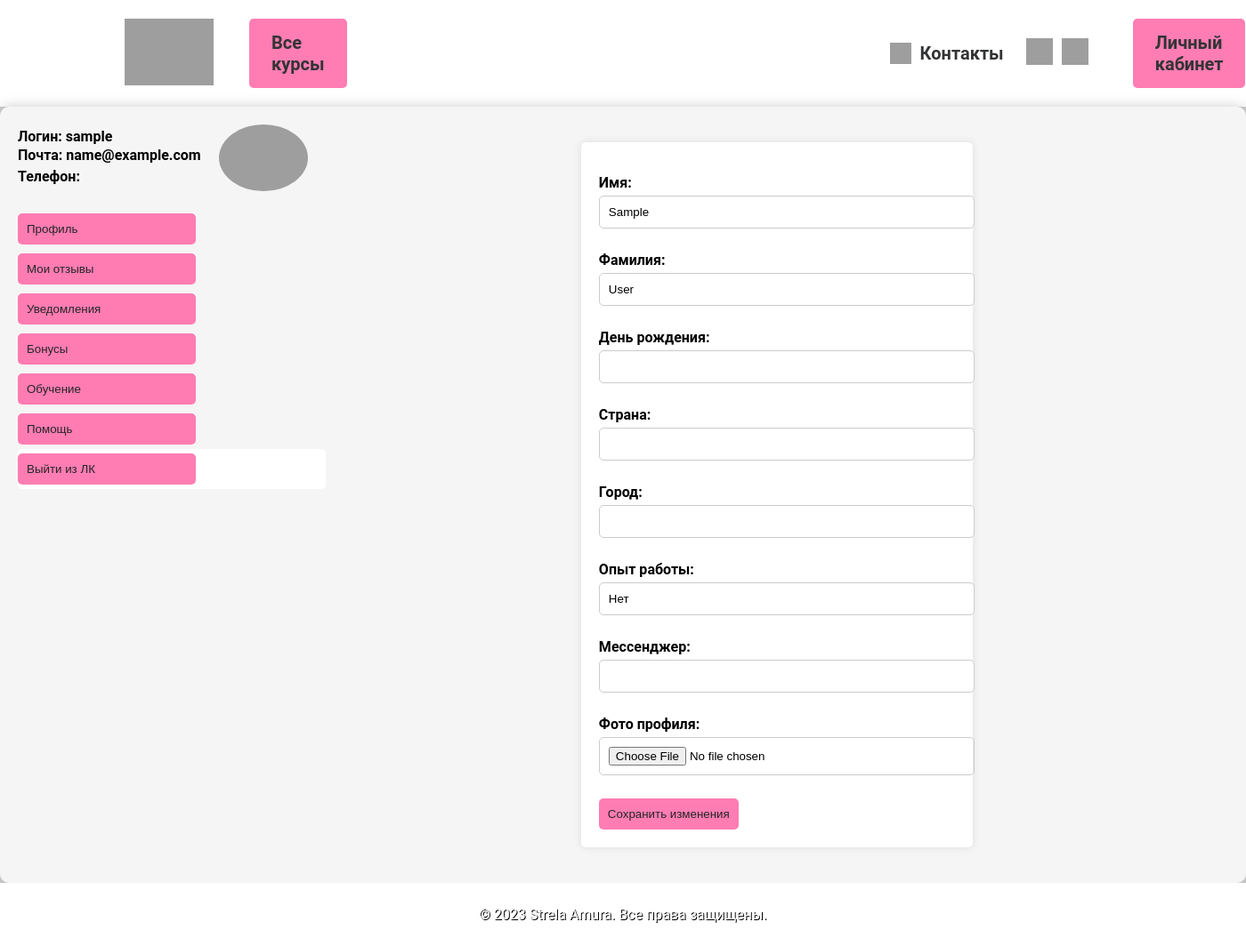
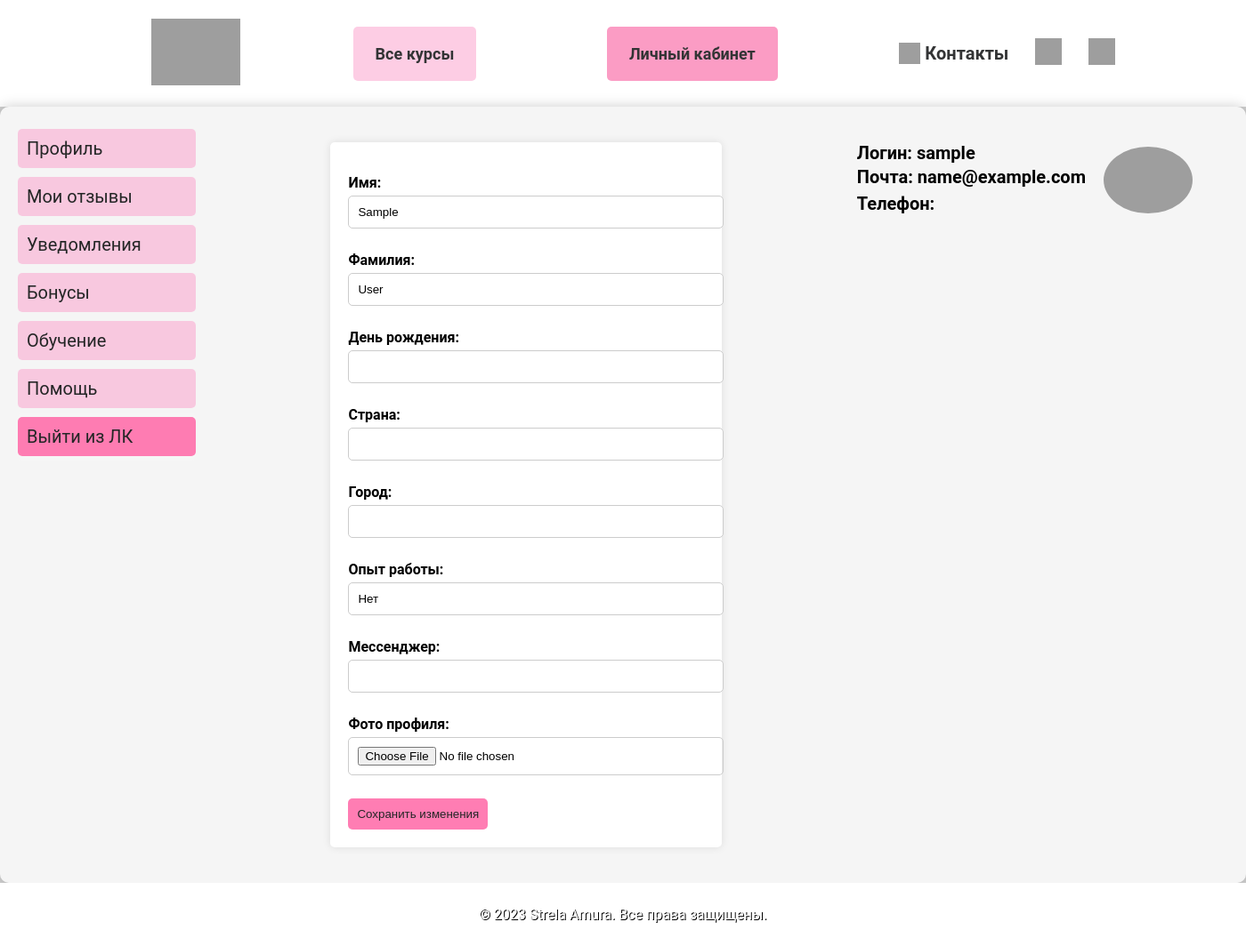
Before and after one commit to Dm-Str/Amur_Studio, a Django app: page /lk_user/edit_profile/ in a window 1400 px wide. Shown: the whole page at 89% size. Run offline with Django 5.2, Linux system fonts and the light colour scheme; the visitor is signed in with stand-in values (Sample User, id 1); grey boxes are pictures that could not be loaded.

Commit message:
Add fix frontend

```diff
--- a/static/lk_learning.css
+++ b/static/lk_learning.css
@@ -65,7 +65,7 @@ body {
     display: inline-block; /* Позволяет задать размеры и отступы */
     margin-right: 10px; /* Отступ между текстом и аватаром */
     text-decoration: none; /* Убираем подчеркивание у ссылки */
-    color: #ffffff; /* Цвет текста ссылки */
+    color: #272626; /* Цвет текста ссылки */
     background-color: rgba(255, 111, 171, 0.9); /* Цвет фона кнопки */
     padding: 10px 15px; /* Внутренние отступы */
     border-radius: 5px; /* Закругление углов */
@@ -121,7 +121,7 @@ body {
 
 .lesson-list a {
     text-decoration: none; /* Убираем подчеркивание */
-    color: rgba(255, 111, 171, 0.9); /* Цвет ссылок */
+    color: #F4297AE5; /* Цвет ссылок */
     border: 2px solid #c6c4c4; /* Черный контур */
     padding: 5px 10px; /* Внутренние отступы для создания пространства между текстом и контуром */
     border-radius: 4px; /* Закругление углов (по желанию) */
@@ -132,6 +132,7 @@ body {
 .lesson-list a:hover {
     background-color: rgba(0, 0, 0, 0.1); /* Цвет фона при наведении (по желанию) */
 }
+
 
 .main-content {
     flex-grow: 1; /* Занимает оставшееся пространство */
--- a/static/styles.css
+++ b/static/styles.css
@@ -37,56 +37,75 @@ body {
 
 header {
     background-color: #ffffff;
-    background-size: cover; /* Заполнение всего заголовка */
-    background-position: top; /* Отображение верхней части изображения */
     color: #333435; /* Цвет для текста заголовка */
     padding: 10px 20px; /* Отступы для заголовка */
     display: flex; /* Используем flexbox для выравнивания элементов */
-    /*justify-content: space-between; !* Распределяем пространство между элементами *!*/
     align-items: center; /* Центрируем элементы по вертикали */
     font-family: 'Roboto', serif; /* Шрифт для заголовка */
     height: 100px;
+    justify-content: space-between; /* Распределяем пространство между элементами */
+}
+
+.header-left {
+    display: flex; /* Используем flexbox для выравнивания элементов в левой части */
+    align-items: center; /* Центрируем элементы по вертикали */
+    margin-left: 50px; /* Отступ слева от края страницы */
+}
+
+.header-right {
+    display: flex; /* Используем flexbox для выравнивания элементов в правой части */
+    align-items: center; /* Центрируем элементы по вертикали */
+    margin-right: 50px; /* Отступ справа от края страницы */
 }
 
 .logo {
     height: 110%; /* Высота логотипа, можно настроить по желанию */
     max-width: 100px; /* Максимальная ширина логотипа, чтобы он не выходил за границы */
-    margin-left: 120px;
-    margin-right: 40px;
+    margin-left: 150px; /* Отступ справа от логотипа */
+transition: box-shadow 0.3s ease; /* Плавный переход для тени */
+}
+
+.logo:hover {
+    box-shadow: 0 4px 15px #FB91BEE5; /* Тень вокруг логотипа при наведении */
 }
 
 .courses-button {
-    background-color: #FF6FABE5; /* Цвет фона кнопки */
+    background-color: #FBA1CC87; /* Цвет фона кнопки */
     color: #333435; /* Цвет текста кнопки */
-    padding: 15px 25px; /* Отступы внутри кнопки */
+    padding: 20px 25px; /* Отступы внутри кнопки */
     text-decoration: none; /* Убираем подчеркивание */
     border-radius: 5px; /* Закругленные углы */
-    margin-right: 600px; /* Отступ справа от кнопки */
-    font-size: 20px; /* Размер шрифта */
+    font-size: 18px; /* Размер шрифта */
     font-weight: bold; /* Делаем шрифт жирным */
     transition: background-color 0.3s; /* Плавный переход цвета фона */
+    font-family: 'Roboto', sans-serif;
+
 }
 
+.courses-button:hover {
+    background-color: #F4297AE5; /* Цвет фона при наведении */
+}
 
 .lk-button {
-    background-color: #FF6FABE5; /* Цвет фона кнопки */
+    background-color: #FB91BEE5; /* Цвет фона кнопки */
     color: #333435; /* Цвет текста кнопки */
-    padding: 15px 25px; /* Отступы внутри кнопки */
+    padding: 20px 25px; /* Отступы внутри кнопки */
     text-decoration: none; /* Убираем подчеркивание */
     border-radius: 5px; /* Закругленные углы */
-    margin-right: 40px; /* Отступ справа от кнопки */
-    margin-left: 50px;
-    font-size: 20px; /* Размер шрифта */
+    margin-left: 20px; /* Отступ слева от кнопки */
+    font-size: 18px; /* Размер шрифта */
     font-weight: bold; /* Делаем шрифт жирным */
     transition: background-color 0.3s; /* Плавный переход цвета фона */
+    font-family: 'Roboto', sans-serif;
 }
 
 .lk-button:hover {
     background-color: #F4297AE5; /* Цвет фона при наведении */
 }
 
-.courses-button:hover {
-    background-color: #F4297AE5; /* Цвет фона при наведении */
+.contact-block {
+    display: flex; /* Используем flexbox для выравнивания элементов в строку */
+    align-items: center; /* Выравнивание по центру по вертикали */
 }
 
 .map-icon {
@@ -100,9 +119,12 @@ header {
     text-decoration: none; /* Убираем подчеркивание */
     color: #333435; /* Цвет текста ссылки */
     font-size: 20px; /* Размер шрифта */
-    margin-left: 5px; /* Отступ слева от ссылки */
-    margin-right: 15px;
     font-weight: bold; /* Делаем шрифт жирным */
+    transition: text-shadow 0.3s ease; /* Плавный переход для тени текста */
+}
+
+.contacts-link:hover {
+    text-shadow: 2px 2px 5px #FB91BEE5; /* Тень текста при наведении */
 }
 
 .icon {
@@ -113,8 +135,8 @@ header {
 
 .social-icon {
     display: inline-block; /* Отображение иконок в одной строке */
+    margin-left: 20px; /* Отступ слева от иконок */
 }
-
 
 nav ul {
     list-style: none;
@@ -210,7 +232,7 @@ footer {
 
 .sidebar-button {
     padding: 10px; /* Отступы внутри кнопок */
-    background-color: #FF6FABE5; /* Цвет фона кнопок */
+    background-color: #FBA1CC87; /* Цвет фона кнопок */
     color: #242626; /* Цвет текста на кнопках */
     border: 0; /* Убираем рамку */
     border-radius: 5px; /* Закругленные углы */
@@ -218,6 +240,8 @@ footer {
     text-align: left; /* Выравнивание текста */
     width: 200px; /* Установите фиксированную ширину для кнопок */
     margin: 5px 0; /* Отступы между кнопками */
+    font-family: 'Roboto', serif;
+    font-size: 20px;
 }
 
 .sidebar-button:hover {
@@ -253,8 +277,9 @@ footer {
     padding: 0; /* Убираем внутренние отступы у формы */
     margin: 0; /* Убираем внешние отступы у формы */
     box-shadow: none; /* Убираем тень у формы */
+    background-color: #f6f6f6; /* Устанавливаем синий цвет фона */
+    color: #f6f6f6; /* Устанавливаем цвет текста, чтобы он был виден на синем фоне */
 }
-
 
 .course-container {
     display: flex;
--- a/templates/base.html
+++ b/templates/base.html
@@ -28,6 +28,10 @@
 
     <a href="{% url 'courses' %}" class="courses-button">Все курсы</a>
 
+    <a href="{% url 'lk_user' %}" class="lk-button">Личный кабинет</a>
+
+    <div class="contact-block">
+
         <img src="/static/map-marker-icon.png" alt="Иконка отметки на карте" class="map-icon"> <!-- Иконка отметки на карте -->
 
         <a href="{% url 'contacts' %}" class="contacts-link">Контакты</a> <!-- Ссылка "Контакты" -->
@@ -40,23 +44,13 @@
             <img src="/static/whatsapp-icon.png" alt="WhatsApp" class="icon"> <!-- Иконка WhatsApp -->
         </a>
 
-    <a href="{% url 'lk_user' %}" class="lk-button">Личный кабинет</a>
+    </div>
 
         <h1>
             {% block name %}
             {% endblock %}
         </h1>
 
-        <nav>
-            <ul>
-{#                <li><a href="{% url 'index' %}">Главная</a></li>#}
-                {# <li><a href="{% url 'make_login' %}">Авторизация</a></li> #}
-{#                <li><a href="{% url 'courses' %}">Курсы</a></li>#}
-{#                <li><a href="{% url 'register' %}">Регистрация</a></li>#}
-{#                <li><a href="{% url 'lk_user' %}">Личный кабинет</a></li>#}
-{#                <li><a href="{% url 'contacts' %}">Контакты</a></li> <!-- Добавлено -->#}
-            </ul>
-        </nav>
     </header>
     {% block content %}
     {% endblock %}
--- a/templates/lk_continue_learning.html
+++ b/templates/lk_continue_learning.html
@@ -68,7 +68,7 @@
 
                     <div class="button-container">
                         <button type="submit">Отправить</button>
-                        <button type="button" onclick="location.href='#'">Следующий урок</button>
+                        <button type="button" onclick="location.href='{% url 'next_lesson' current_lesson.id %}'">Следующий урок</button>
                     </div>
                 </form>
             </div>
--- a/templates/lk_edit_profile.html
+++ b/templates/lk_edit_profile.html
@@ -17,19 +17,6 @@
 {% block content %}
     <main style="display: flex;">
     <aside class="sidebar">
-            <div class="profile-container">
-                <div>
-                    <h4 style="margin: 0; line-height: 1.2;">Логин: {{ user.username }}</h4>
-                    <h4 style="margin: 0; line-height: 1.5;">Почта: {{ user.email }}</h4>
-                    <h4 style="margin: 0; line-height: 1.5;">Телефон: {{ user.number }}</h4>
-                </div>
-                {% if user.photo %}
-                    <img src="{{ user.photo.url }}" alt="Фото пользователя">
-                {% else %}
-                    <img src="{% static 'default_profile_picture.jpg' %}" alt="Фото пользователя">
-                {% endif %}
-            </div>
-
         <button class="sidebar-button" onclick="location.href='{% url 'edit_profile' %}'">Профиль</button>
         <button class="sidebar-button" onclick="location.href='{% url 'my_reviews' %}'">Мои отзывы</button>
         <button class="sidebar-button" onclick="location.href='{% url 'get_notifications' %}'">Уведомления</button>
@@ -42,7 +29,8 @@
         </form>
     </aside>
 
-        <section id="content-section" style="flex: 1; padding: 20px;">
+    <div style="display: flex; flex: 1; padding: 20px; align-items: flex-start;">
+        <section id="content-section" style="flex: 1;">
             {% if messages %}
                 <ul class="messages">
                     {% for message in messages %}
@@ -57,5 +45,20 @@
                 <button type="submit">Сохранить изменения</button>
             </form>
         </section>
+
+        <div class="profile-container" style="margin-left: 20px;"> <!-- Добавьте отступ между секциями -->
+            <div>
+                <h4 style="margin: 0; line-height: 1.2; font-size: 20px">Логин: {{ user.username }}</h4>
+                <h4 style="margin: 0; line-height: 1.5; font-size: 20px">Почта: {{ user.email }}</h4>
+                <h4 style="margin: 0; line-height: 1.5; font-size: 20px">Телефон: {{ user.number }}</h4>
+            </div>
+            {% if user.photo %}
+                <img src="{{ user.photo.url }}" alt="Фото пользователя" width="100%" height="150">
+            {% else %}
+                <img src="{% static 'default_profile_picture.jpg' %}" alt="Фото пользователя" width="150" height="150">
+            {% endif %}
+        </div>
+    </div>
 </main>
+
 {% endblock %}
--- a/templates/lk_get_courses.html
+++ b/templates/lk_get_courses.html
@@ -24,7 +24,7 @@
             <button class="sidebar-button" onclick="location.href='{% url 'get_bonuses' %}'">Бонусы</button>
             <button class="sidebar-button" onclick="location.href='{% url 'get_training' %}'">Обучение</button>
             <button class="sidebar-button" onclick="location.href='{% url 'get_help' %}'">Помощь</button>
-            <form method="post" action="{% url 'make_logout' %}">
+            <form class="logout-form" method="post" action="{% url 'make_logout' %}">
                 {% csrf_token %}
                 <button type="submit" class="sidebar-button">Выйти из ЛК</button>
             </form>
```
Lines whose indentation alone changed are shown as unchanged.
